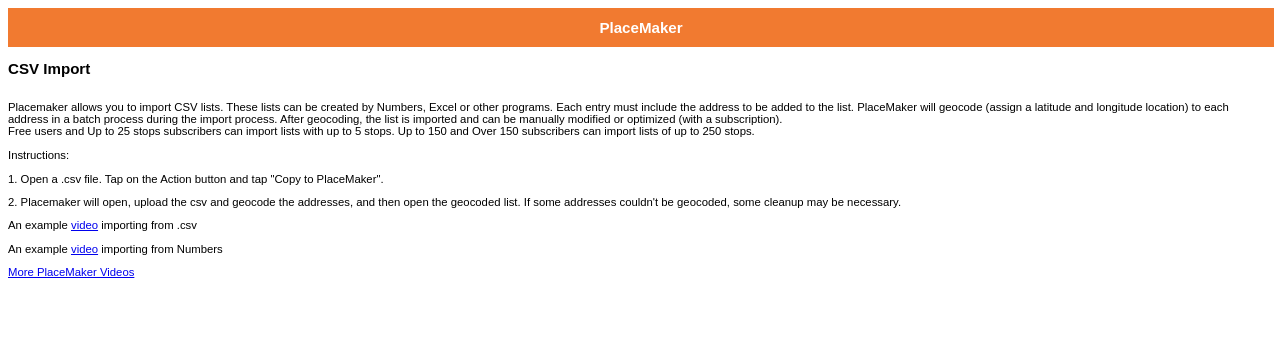
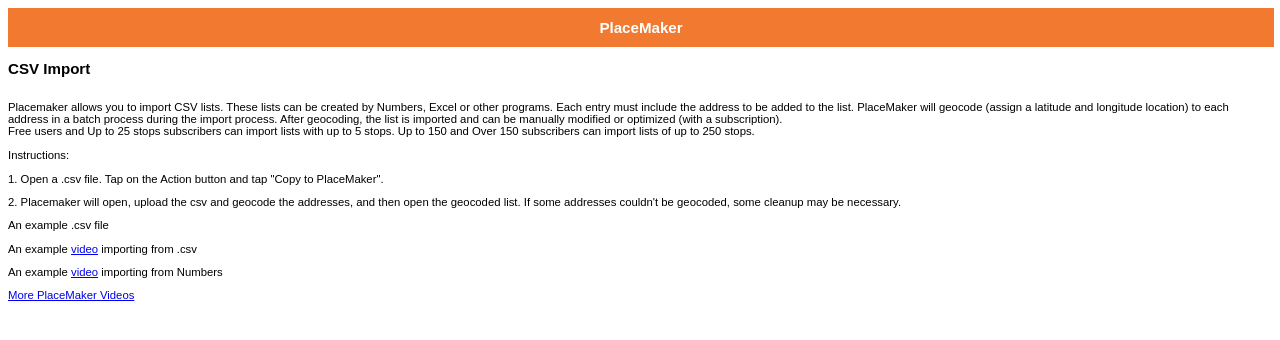
Before and after one commit to kevtsu/kevtsu.github.io, a plain HTML site: page csvimporthelp.html in a window 1280 px wide. Drawn offline with Linux system fonts and the light colour scheme.

Commit message:
Update csvimporthelp.html

```diff
--- a/csvimporthelp.html
+++ b/csvimporthelp.html
@@ -15,7 +15,8 @@ Free users and Up to 25 stops subscribers can import lists with up to 5 stops.
 Instructions:
 <p>1. Open a .csv file.  Tap on the Action button and tap "Copy to PlaceMaker".</p>
 <p>2. Placemaker will open, upload the csv and geocode the addresses, and then open the geocoded list.  If some addresses couldn't be geocoded, some cleanup may be necessary.</p>
-<p>An example <a href="https://youtu.be/w0-744PfZcQ">video</a> importing from .csv</p>
+<p>An example <a hre="https://raw.githubusercontent.com/kevtsu/kevtsu.github.io/master/csvimportexample.csv">.csv file</a></p>
+ <p>An example <a href="https://youtu.be/w0-744PfZcQ">video</a> importing from .csv</p>
 <p>An example <a href="https://youtu.be/FMdeUc-aZjE">video</a> importing from Numbers</p>
 <p><a href=https://www.youtube.com/channel/UCIL7qHo08AzvcRGY75FxOAA/">More PlaceMaker Videos</a></p>
 </body>
```
